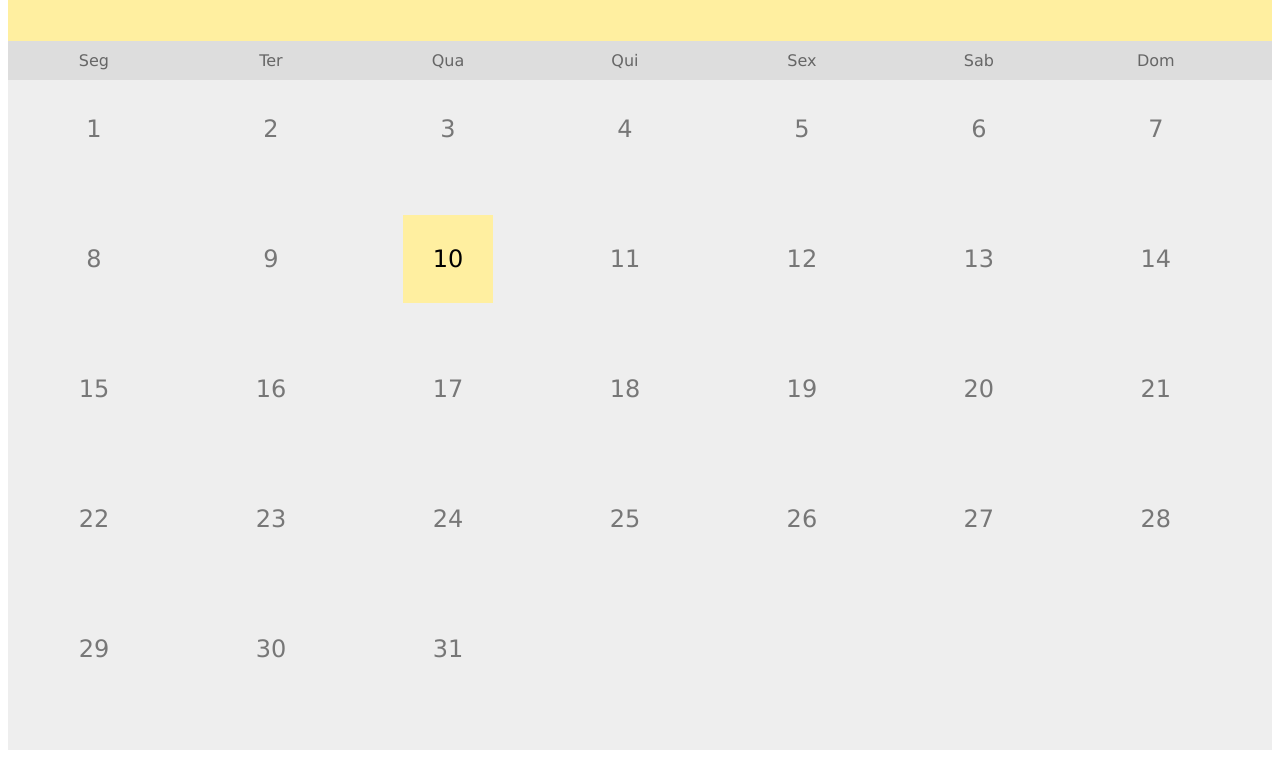
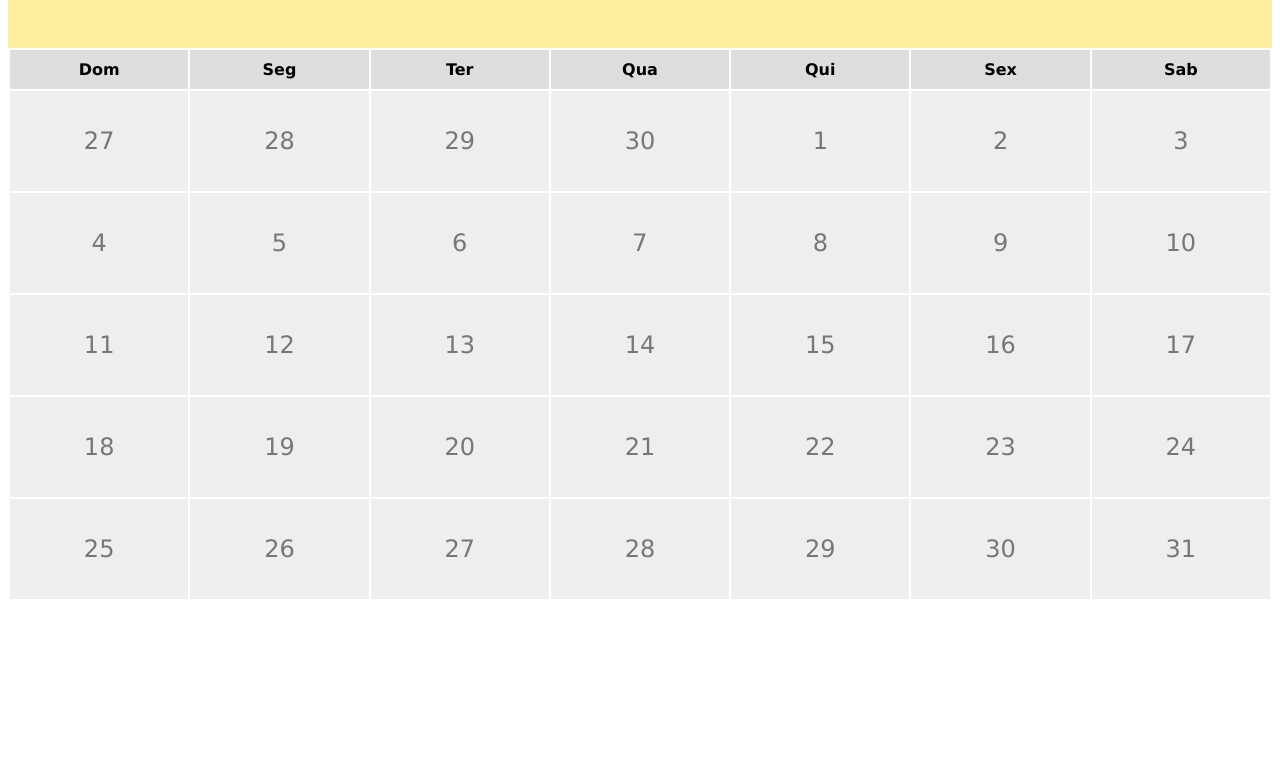
Before and after one commit to MuriloMamede/agenda, a plain HTML site: page home.html in a window 1280 px wide. Shown: the part 211-969 px from the top of the page. After the commit the page ends 820 px from the top, so only its background shows below. Drawn offline with Linux system fonts and the light colour scheme.

Commit message:
alterada estrutura para tabelas

```diff
--- a/css/home.css
+++ b/css/home.css
@@ -10,12 +10,12 @@ body {font-family: Verdana, sans-serif;}
 
 }
 
-.month ul {
+.month ul th{
   margin: 0;
   padding: 0;
 }
 
-.month ul li {
+.month tr td{
   color: black;
   font-size: 40px;
   text-transform: uppercase;
@@ -54,10 +54,10 @@ body {font-family: Verdana, sans-serif;}
   margin: 0;
 }
 
-.days li {
+.days td {
   height: 100px;
   list-style-type: none;
-  display: inline-block;
+
   width: 13.6%;
   text-align: center;
   margin-bottom: 5px;
@@ -66,7 +66,7 @@ body {font-family: Verdana, sans-serif;}
   color: #777;
 }
 
-.days li .active {
+.days ld .active {
   padding: 30px;
   background:#ffefa0;
   color: black !important
--- a/home.html
+++ b/home.html
@@ -11,55 +11,69 @@
 
           <li class="next"><img src="../agenda/icons/cron.png" alt="" width="100" height="100"></li>
           <li>
-            <span style="font-size:50px"> &#10096;</span> Outubro <span style="font-size:50px"> &#10097;</span> <br>
+            <span style="font-size:50px">&#10096;  </span><span style="font-size:45px">OUTUBRO</span><span style="font-size:50px">  &#10097;</span> <br>
             <span style="font-size:18px">2020</span>
           </li>
         </ul>
       </div>
 
-      <ul class="weekdays">
-        <li>Seg</li>
-        <li>Ter</li>
-        <li>Qua</li>
-        <li>Qui</li>
-        <li>Sex</li>
-        <li>Sab</li>
-        <li>Dom</li>
-      </ul>
 
-      <ul class="days">
-        <li>1</li>
-        <li>2</li>
-        <li>3</li>
-        <li>4</li>
-        <li>5</li>
-        <li>6</li>
-        <li>7</li>
-        <li>8</li>
-        <li>9</li>
-        <li><span class="active">10</span></li>
-        <li>11</li>
-        <li>12</li>
-        <li>13</li>
-        <li>14</li>
-        <li>15</li>
-        <li>16</li>
-        <li>17</li>
-        <li>18</li>
-        <li>19</li>
-        <li>20</li>
-        <li>21</li>
-        <li>22</li>
-        <li>23</li>
-        <li>24</li>
-        <li>25</li>
-        <li>26</li>
-        <li>27</li>
-        <li>28</li>
-        <li>29</li>
-        <li>30</li>
-        <li>31</li>
-      </ul>
+      <table style="width:100%">
+        <tr>
+          <th class="weekdays">Dom</th>
+          <th class="weekdays">Seg</th>
+          <th class="weekdays">Ter</th>
+          <th class="weekdays">Qua</th>
+          <th class="weekdays">Qui</th>
+          <th class="weekdays">Sex</th>
+          <th class="weekdays">Sab</th>
+        </tr>
+        <tr class="days">
+          <td>27</td>
+          <td>28</td>
+          <td>29</td>
+          <td>30</td>
+          <td>1</td>
+          <td>2</td>
+          <td>3</td>
+        </tr>
+        <tr class="days">
+          <td>4</td>
+          <td>5</td>
+          <td>6</td>
+          <td>7</td>
+          <td>8</td>
+          <td>9</td>
+          <td>10</td>
+        </tr>
+        <tr class="days">
+          <td>11</td>
+          <td>12</td>
+          <td>13</td>
+          <td>14</td>
+          <td>15</td>
+          <td>16</td>
+          <td>17</td>
+        </tr>
+        <tr class="days">
+          <td>18</td>
+          <td>19</td>
+          <td>20</td>
+          <td>21</td>
+          <td>22</td>
+          <td>23</td>
+          <td>24</td>
+        </tr>
+        <tr class="days">
+          <td>25</td>
+          <td>26</td>
+          <td>27</td>
+          <td>28</td>
+          <td>29</td>
+          <td>30</td>
+          <td>31</td>
+        </tr>
 
+      </table>
 </body>
 </html>
```
